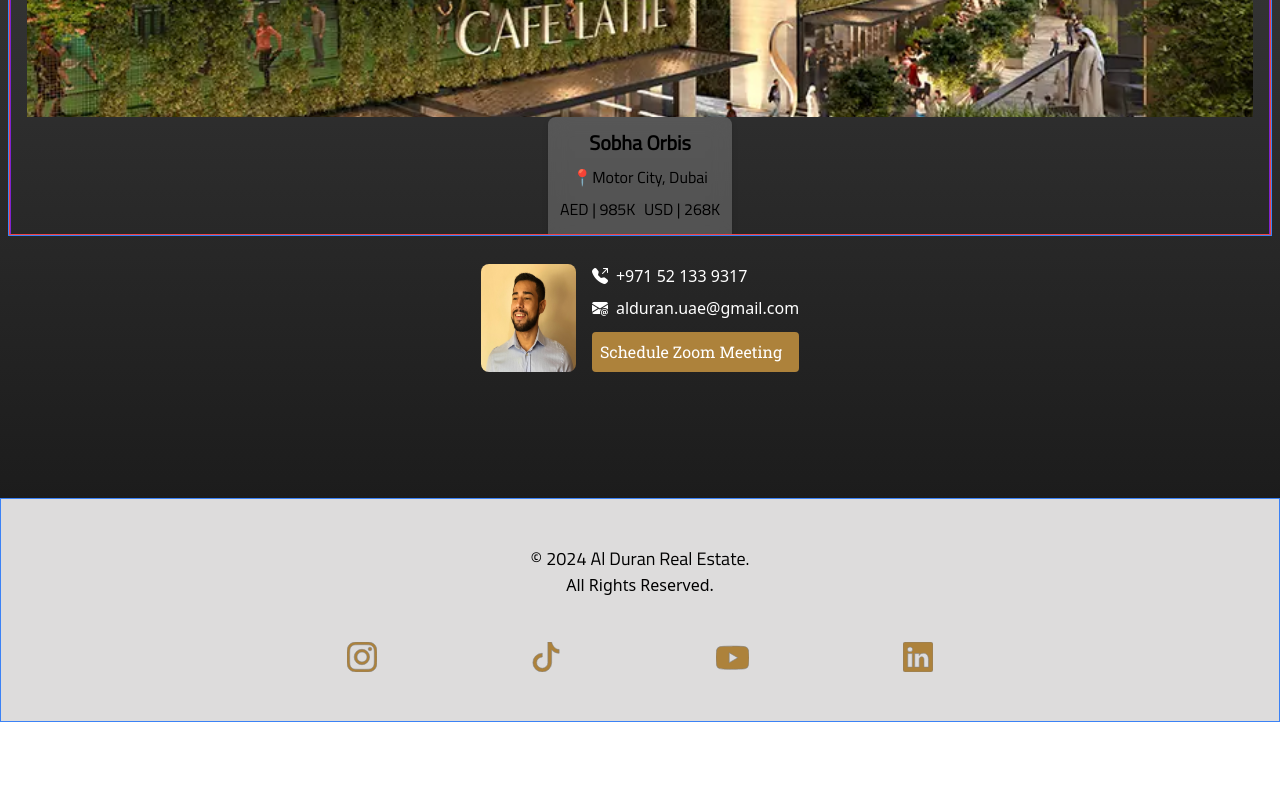
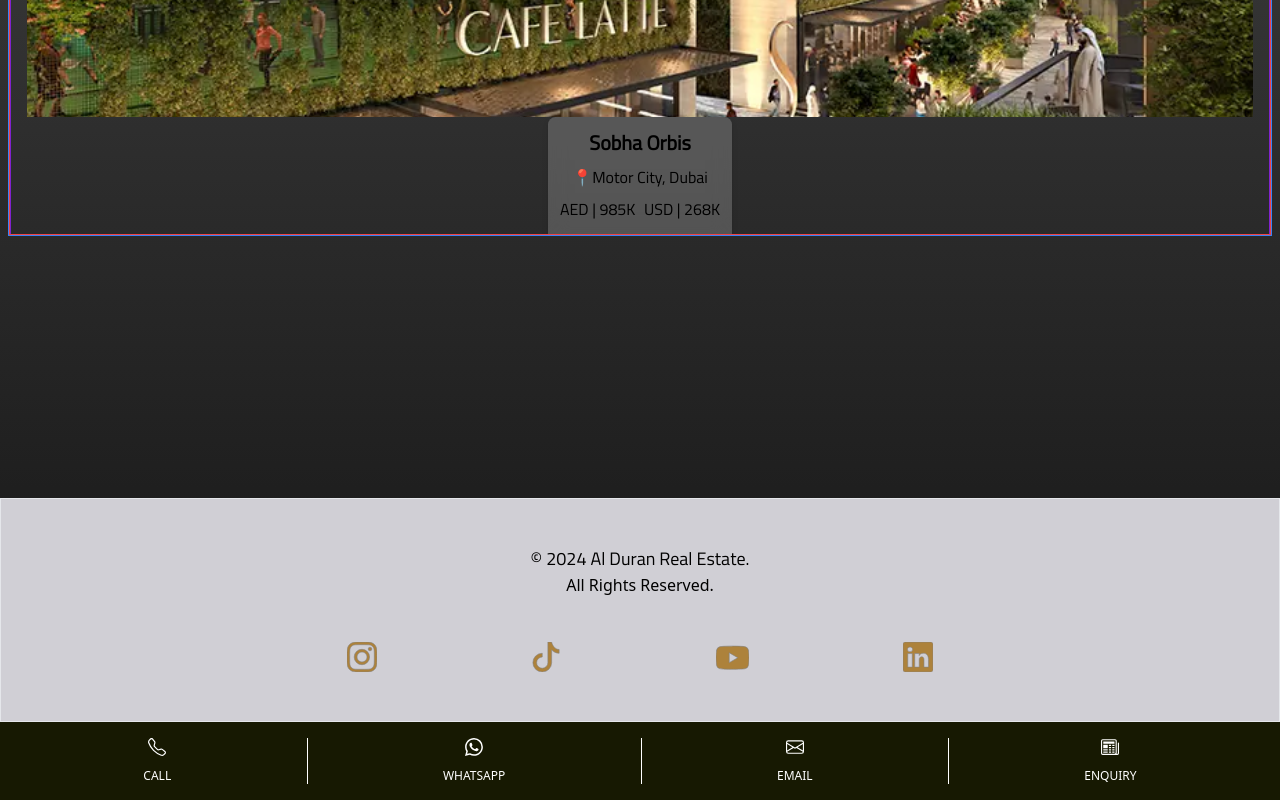
Before and after one commit to 0xdeeznode/landing-realtor, a Next.js app: page / in a window 1280 px wide. Shown: the part 302-1102 px from the top of the page. Before the commit the page ends 1024 px from the top, so only its background shows below. Built offline with nearby package versions, Linux system fonts and the light colour scheme; a web font is replaced by a local one.

Commit message:
finished contact bar

```diff
--- a/src/app/layout.js
+++ b/src/app/layout.js
@@ -2,6 +2,7 @@ import { bona, titillium, robotoslab } from "@/utils/fonts";
 import "./globals.css";
 import 'bootstrap-icons/font/bootstrap-icons.css';
 import Footer from "@/components/footer/Footer";
+import Contact from "@/components/contact/Contact";
 
 
 export const metadata = {
@@ -17,6 +18,7 @@ export default function RootLayout({ children }) {
       <body className={`${bona} ${titillium} ${robotoslab}`}>
         {children}
         <Footer />
+        <Contact />
       </body>
     </html>
   );
--- a/src/app/page.js
+++ b/src/app/page.js
@@ -1,4 +1,3 @@
-import Contact from "@/components/contact/Contact";
 import Showroom from "@/components/showroom/Showroom";
 
 export default function Home() {
@@ -6,7 +5,6 @@ export default function Home() {
     <main className="w-full flex flex-col min-h-screen items-center gap-6 pt-8 px-2">
       <h1 className="text-2xl text-white font-bold font-bona">Alan Duran <span>—</span> Dubai Real Estate</h1>
       <Showroom />
-      <Contact />
     </main>
   );
 }
--- a/src/components/contact/ContactInfo.jsx
+++ b/src/components/contact/ContactInfo.jsx
@@ -1,30 +1,45 @@
-import Image from 'next/image'
 import React from 'react'
 
 const ContactInfo = () => {
   return (
-    <div className=' flex w-full p-1 gap-4'>
-      <Image
-        src='/Alan-1.jpg'
-        alt='Real Estate Agent Alan Profile Picture; Alan has black hair, a big smile, and wearing a blue shirt'
-        width={95}
-        height={25}
-        className='rounded-lg'
-      />
-      <div className='flex flex-col gap-3'>
-        <div className='flex flex-col gap-2'>
-          <div className="flex text-white gap-2" itemscope itemtype="http://schema.org/Organization">
-            <i class="bi bi-telephone-outbound-fill" />
-            <a href="tel:+971521339317" className="text-white" itemprop="telephone">+971 52 133 9317</a>
-          </div>
-          <div id="email" className="flex text-white gap-2" itemscope itemtype="http://schema.org/Organization">
-            <i class="bi bi-envelope-at-fill"></i>
-            <a href="mailto:alduran.uae@gmail.com" className="text-white" itemprop="email">alduran.uae@gmail.com</a>
-          </div>
+    <div className='w-full px-2 py-4 bg-[#171902] z-20'>
+      <div className='flex justify-evenly'>
+        <div className='px-2' itemscope itemtype="http://schema.org/Organization">
+          <a href="tel:+971521339317" className="flex flex-col items-center text-white gap-3" itemprop="telephone">
+            <svg xmlns="http://www.w3.org/2000/svg" width="18" height="18" fill="currentColor" class="bi bi-telephone" viewBox="0 0 16 16">
+              <path d="M3.654 1.328a.678.678 0 0 0-1.015-.063L1.605 2.3c-.483.484-.661 1.169-.45 1.77a17.6 17.6 0 0 0 4.168 6.608 17.6 17.6 0 0 0 6.608 4.168c.601.211 1.286.033 1.77-.45l1.034-1.034a.678.678 0 0 0-.063-1.015l-2.307-1.794a.68.68 0 0 0-.58-.122l-2.19.547a1.75 1.75 0 0 1-1.657-.459L5.482 8.062a1.75 1.75 0 0 1-.46-1.657l.548-2.19a.68.68 0 0 0-.122-.58zM1.884.511a1.745 1.745 0 0 1 2.612.163L6.29 2.98c.329.423.445.974.315 1.494l-.547 2.19a.68.68 0 0 0 .178.643l2.457 2.457a.68.68 0 0 0 .644.178l2.189-.547a1.75 1.75 0 0 1 1.494.315l2.306 1.794c.829.645.905 1.87.163 2.611l-1.034 1.034c-.74.74-1.846 1.065-2.877.702a18.6 18.6 0 0 1-7.01-4.42 18.6 18.6 0 0 1-4.42-7.009c-.362-1.03-.037-2.137.703-2.877z"/>
+            </svg>
+            <p className='text-xs'>CALL</p>
+          </a>
         </div>
-        <a href="https://calendly.com/alduran_realestate/property-consultation" target="_blank" className="bg-gold hover:bg-gold-light text-white font-robotoslab p-2 rounded">
-          Schedule Zoom Meeting
-        </a>
+        <div className='w-[1px] border-l-[1px] border-white' />
+        <div className='px-2' itemscope itemtype="http://schema.org/Organization">
+          <a href="https://wa.me/+971521339317?text=I%20would%20like%20to%20know%20more%20about.." className="flex flex-col items-center text-white gap-3" itemprop="telephone">
+            <svg xmlns="http://www.w3.org/2000/svg" width="18" height="18" fill="currentColor" class="bi bi-whatsapp" viewBox="0 0 16 16">
+              <path d="M13.601 2.326A7.85 7.85 0 0 0 7.994 0C3.627 0 .068 3.558.064 7.926c0 1.399.366 2.76 1.057 3.965L0 16l4.204-1.102a7.9 7.9 0 0 0 3.79.965h.004c4.368 0 7.926-3.558 7.93-7.93A7.9 7.9 0 0 0 13.6 2.326zM7.994 14.521a6.6 6.6 0 0 1-3.356-.92l-.24-.144-2.494.654.666-2.433-.156-.251a6.56 6.56 0 0 1-1.007-3.505c0-3.626 2.957-6.584 6.591-6.584a6.56 6.56 0 0 1 4.66 1.931 6.56 6.56 0 0 1 1.928 4.66c-.004 3.639-2.961 6.592-6.592 6.592m3.615-4.934c-.197-.099-1.17-.578-1.353-.646-.182-.065-.315-.099-.445.099-.133.197-.513.646-.627.775-.114.133-.232.148-.43.05-.197-.1-.836-.308-1.592-.985-.59-.525-.985-1.175-1.103-1.372-.114-.198-.011-.304.088-.403.087-.088.197-.232.296-.346.1-.114.133-.198.198-.33.065-.134.034-.248-.015-.347-.05-.099-.445-1.076-.612-1.47-.16-.389-.323-.335-.445-.34-.114-.007-.247-.007-.38-.007a.73.73 0 0 0-.529.247c-.182.198-.691.677-.691 1.654s.71 1.916.81 2.049c.098.133 1.394 2.132 3.383 2.992.47.205.84.326 1.129.418.475.152.904.129 1.246.08.38-.058 1.171-.48 1.338-.943.164-.464.164-.86.114-.943-.049-.084-.182-.133-.38-.232"/>
+            </svg>
+            <p className='text-xs'>WHATSAPP</p>
+          </a>
+        </div>
+        <div className='w-[1px] border-l-[1px] border-white' />
+        <div className='px-2' id="email" itemscope itemtype="http://schema.org/Organization">
+          <a href="mailto:alduran.uae@gmail.com" className="flex flex-col items-center text-white gap-3" itemprop="email">
+            <svg xmlns="http://www.w3.org/2000/svg" width="18" height="18" fill="currentColor" class="bi bi-envelope" viewBox="0 0 16 16">
+              <path d="M0 4a2 2 0 0 1 2-2h12a2 2 0 0 1 2 2v8a2 2 0 0 1-2 2H2a2 2 0 0 1-2-2zm2-1a1 1 0 0 0-1 1v.217l7 4.2 7-4.2V4a1 1 0 0 0-1-1zm13 2.383-4.708 2.825L15 11.105zm-.034 6.876-5.64-3.471L8 9.583l-1.326-.795-5.64 3.47A1 1 0 0 0 2 13h12a1 1 0 0 0 .966-.741M1 11.105l4.708-2.897L1 5.383z"/>
+            </svg>
+            <p className='text-xs'>EMAIL</p>
+          </a>
+        </div>
+        <div className='w-[1px] border-l-[1px] border-white' />
+        <div className='px-2' id="enquiry" itemscope itemtype="http://schema.org/Organization">
+          <a href="/" className="flex flex-col items-center text-white gap-3" itemprop="email">
+            <svg xmlns="http://www.w3.org/2000/svg" width="18" height="18" fill="currentColor" class="bi bi-newspaper" viewBox="0 0 16 16">
+              <path d="M0 2.5A1.5 1.5 0 0 1 1.5 1h11A1.5 1.5 0 0 1 14 2.5v10.528c0 .3-.05.654-.238.972h.738a.5.5 0 0 0 .5-.5v-9a.5.5 0 0 1 1 0v9a1.5 1.5 0 0 1-1.5 1.5H1.497A1.497 1.497 0 0 1 0 13.5zM12 14c.37 0 .654-.211.853-.441.092-.106.147-.279.147-.531V2.5a.5.5 0 0 0-.5-.5h-11a.5.5 0 0 0-.5.5v11c0 .278.223.5.497.5z"/>
+              <path d="M2 3h10v2H2zm0 3h4v3H2zm0 4h4v1H2zm0 2h4v1H2zm5-6h2v1H7zm3 0h2v1h-2zM7 8h2v1H7zm3 0h2v1h-2zm-3 2h2v1H7zm3 0h2v1h-2zm-3 2h2v1H7zm3 0h2v1h-2z"/>
+            </svg>
+            <p className='text-xs'>ENQUIRY</p>
+          </a>
+        </div>
       </div>
     </div>
   )
--- a/src/components/footer/Footer.jsx
+++ b/src/components/footer/Footer.jsx
@@ -2,7 +2,7 @@ import React from 'react'
 
 const Footer = () => {
   return (
-    <section className='flex flex-col items-center justify-evenly w-full h-56 border border-blue-500 bg-[#dddcdc]'>
+    <section className='flex flex-col items-center justify-evenly w-full h-56 border bg-[#d0cfd5]'>
         <div className='flex flex-col items-center'>
             <p className='text-lg font-titillium'>&copy; {new Date().getFullYear()} Al Duran Real Estate.</p>
             <p>All Rights Reserved.</p>
```
Also changed, not shown: src/components/contact/contactData.js (added).
